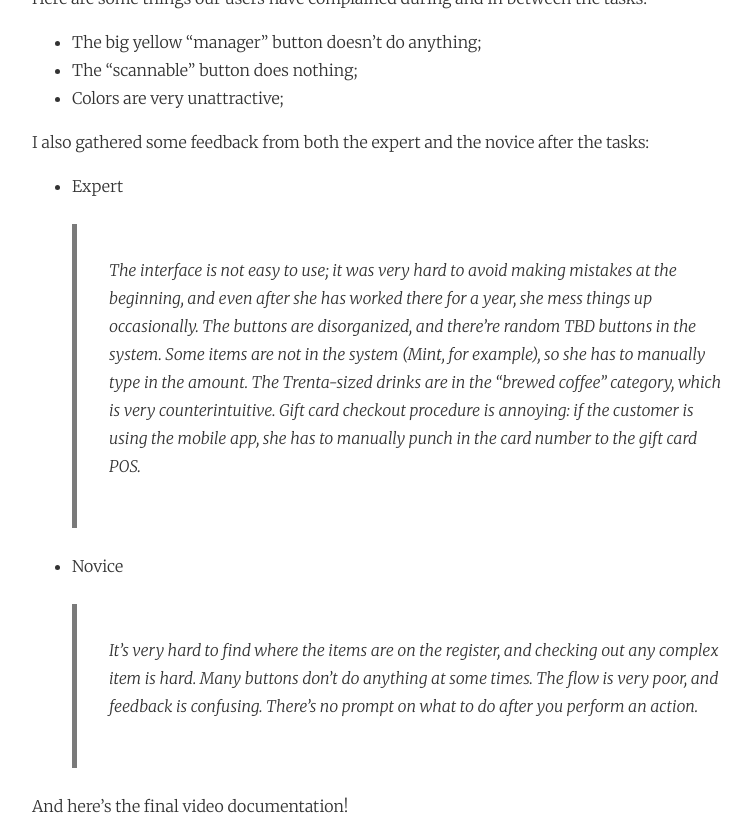
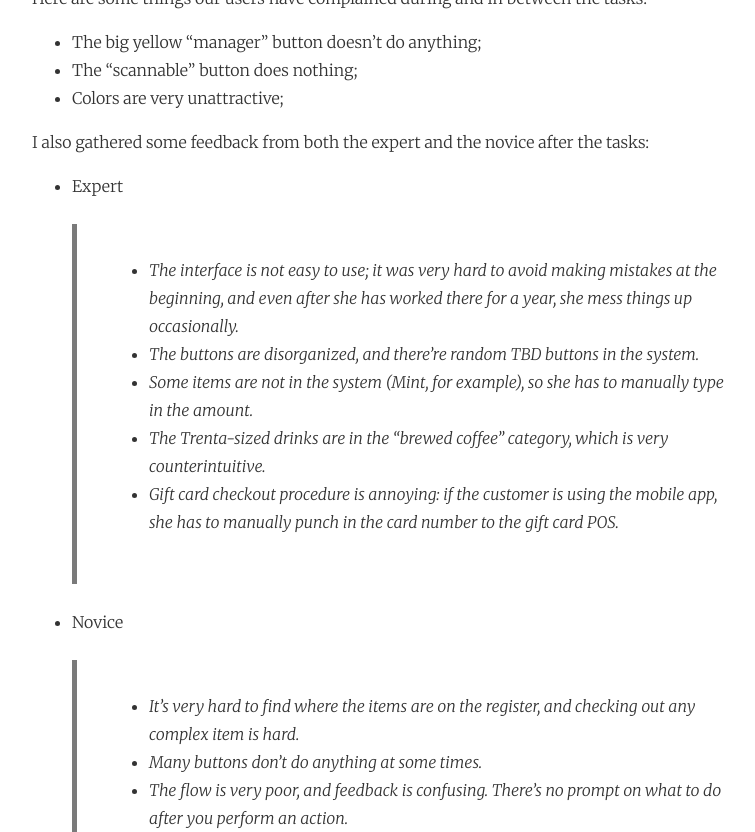
Before and after one commit to shuyangli/vcd7, a Jekyll site: the page built from _posts/2014-09-21-generative-research-documentation.markdown, in a window 1280 px wide and 1400 px high, scrolled down 2565 px, cut to the strip 0-832 px from the top of the window. Shown: the whole strip, without its empty margins (224-979 px from the left). Built offline with Jekyll 4.4.1, drawn with Linux system fonts in a browser that asks for light colours.

```diff
--- a/_posts/2014-09-21-generative-research-documentation.markdown
+++ b/_posts/2014-09-21-generative-research-documentation.markdown
@@ -31,17 +31,17 @@ I also gathered some feedback from both the expert and the novice after the task
 
 - Expert
 
-> The interface is not easy to use; it was very hard to avoid making mistakes at the beginning, and even after she has worked there for a year, she mess things up occasionally.
-> The buttons are disorganized, and there're random TBD buttons in the system.
-> Some items are not in the system (Mint, for example), so she has to manually type in the amount.
-> The Trenta-sized drinks are in the "brewed coffee" category, which is very counterintuitive.
-> Gift card checkout procedure is annoying: if the customer is using the mobile app, she has to manually punch in the card number to the gift card POS.
+> - The interface is not easy to use; it was very hard to avoid making mistakes at the beginning, and even after she has worked there for a year, she mess things up occasionally.
+> - The buttons are disorganized, and there're random TBD buttons in the system.
+> - Some items are not in the system (Mint, for example), so she has to manually type in the amount.
+> - The Trenta-sized drinks are in the "brewed coffee" category, which is very counterintuitive.
+> - Gift card checkout procedure is annoying: if the customer is using the mobile app, she has to manually punch in the card number to the gift card POS.
 
 - Novice
 
-> It's very hard to find where the items are on the register, and checking out any complex item is hard.
-> Many buttons don't do anything at some times.
-> The flow is very poor, and feedback is confusing. There's no prompt on what to do after you perform an action.
+> - It's very hard to find where the items are on the register, and checking out any complex item is hard.
+> - Many buttons don't do anything at some times.
+> - The flow is very poor, and feedback is confusing. There's no prompt on what to do after you perform an action.
 
 And here's the final video documentation!
 
```
